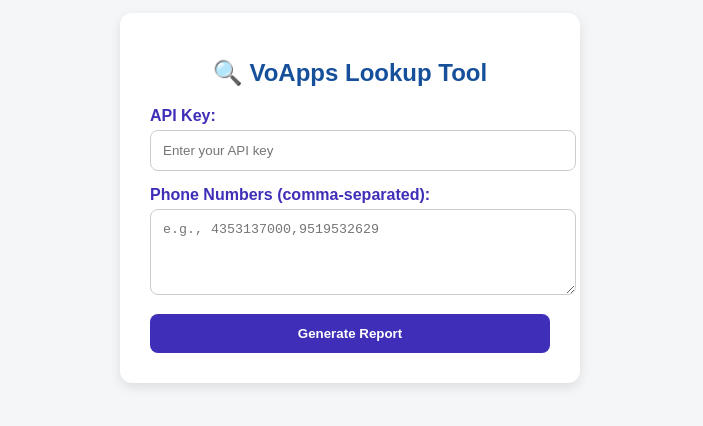
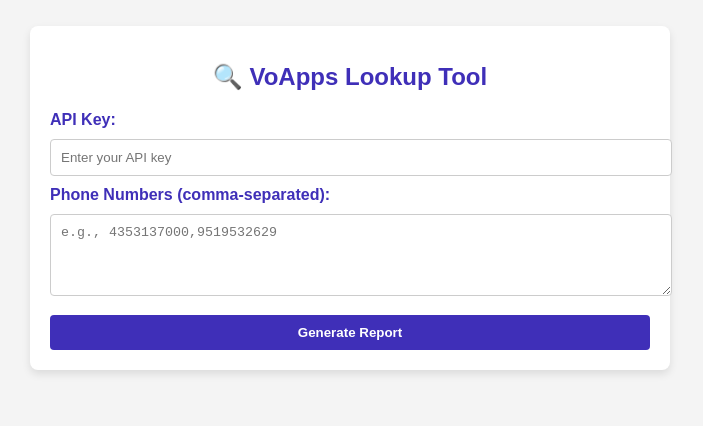
Before and after one commit to eiznem/numberhistory, a website: page index.html in a window 1280 px wide. Shown: the part 222-648 px from the top of the page, without its empty margins (290-993 px from the left). Drawn offline with Linux system fonts and the light colour scheme.

Commit message:
Update index.html

```diff
--- a/index.html
+++ b/index.html
@@ -5,6 +5,87 @@
     <meta name="viewport" content="width=device-width, initial-scale=1.0">
     <title>VoApps Lookup Tool</title>
     <link rel="stylesheet" href="styles.css">
+    <style>
+        body {
+            font-family: Arial, sans-serif;
+            background-color: #f4f4f4;
+            margin: 0;
+            padding: 20px;
+        }
+
+        .container {
+            background-color: white;
+            max-width: 600px;
+            margin: auto;
+            padding: 20px;
+            box-shadow: 0 4px 8px rgba(0, 0, 0, 0.1);
+            border-radius: 8px;
+        }
+
+        h1 {
+            text-align: center;
+            color: #3F2FB8;
+        }
+
+        label {
+            display: block;
+            margin-top: 10px;
+            font-weight: bold;
+        }
+
+        input, textarea {
+            width: 100%;
+            padding: 10px;
+            margin-top: 5px;
+            border: 1px solid #ccc;
+            border-radius: 4px;
+        }
+
+        button {
+            width: 100%;
+            padding: 10px;
+            background-color: #3F2FB8;
+            color: white;
+            border: none;
+            border-radius: 4px;
+            cursor: pointer;
+            margin-top: 15px;
+        }
+
+        button:hover {
+            background-color: #5c4ac7;
+        }
+
+        #results {
+            margin-top: 20px;
+        }
+
+        table {
+            width: 100%;
+            border-collapse: collapse;
+            margin-top: 10px;
+        }
+
+        th, td {
+            padding: 8px;
+            border: 1px solid #ddd;
+            text-align: center;
+        }
+
+        th {
+            background-color: #3F2FB8;
+            color: white;
+        }
+
+        #downloadBtn {
+            display: none;
+            background-color: #FF4B7D;
+        }
+
+        #downloadBtn:hover {
+            background-color: #d93c6c;
+        }
+    </style>
 </head>
 <body>
     <div class="container">
@@ -12,13 +93,17 @@
         <form id="lookupForm">
             <label for="apiKey">API Key:</label>
             <input type="text" id="apiKey" placeholder="Enter your API key" required>
+
             <label for="phoneNumbers">Phone Numbers (comma-separated):</label>
             <textarea id="phoneNumbers" rows="4" placeholder="e.g., 4353137000,9519532629" required></textarea>
+
             <button type="submit">Generate Report</button>
         </form>
+
         <div id="results"></div>
-        <button id="downloadBtn" style="display:none;">Download CSV</button>
+        <button id="downloadBtn">Download CSV</button>
     </div>
+
     <script src="script.js"></script>
 </body>
 </html>
```
